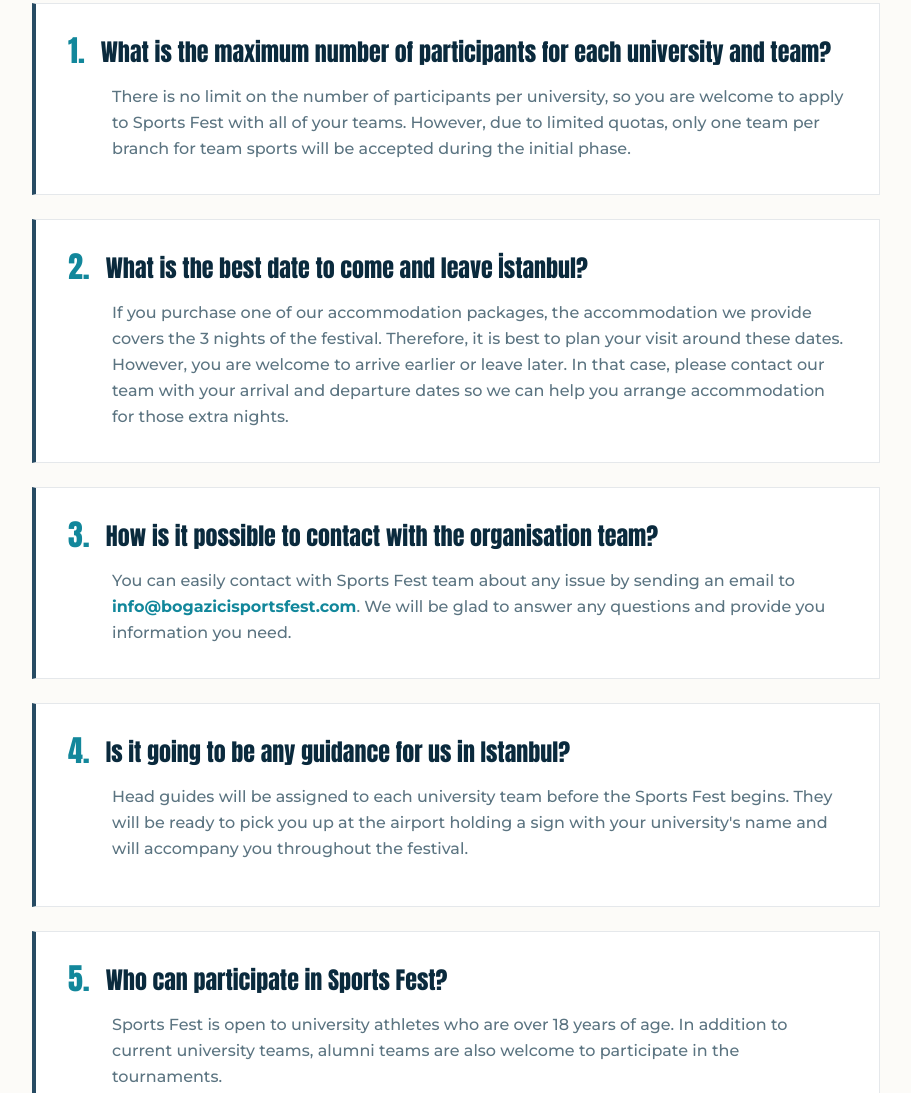
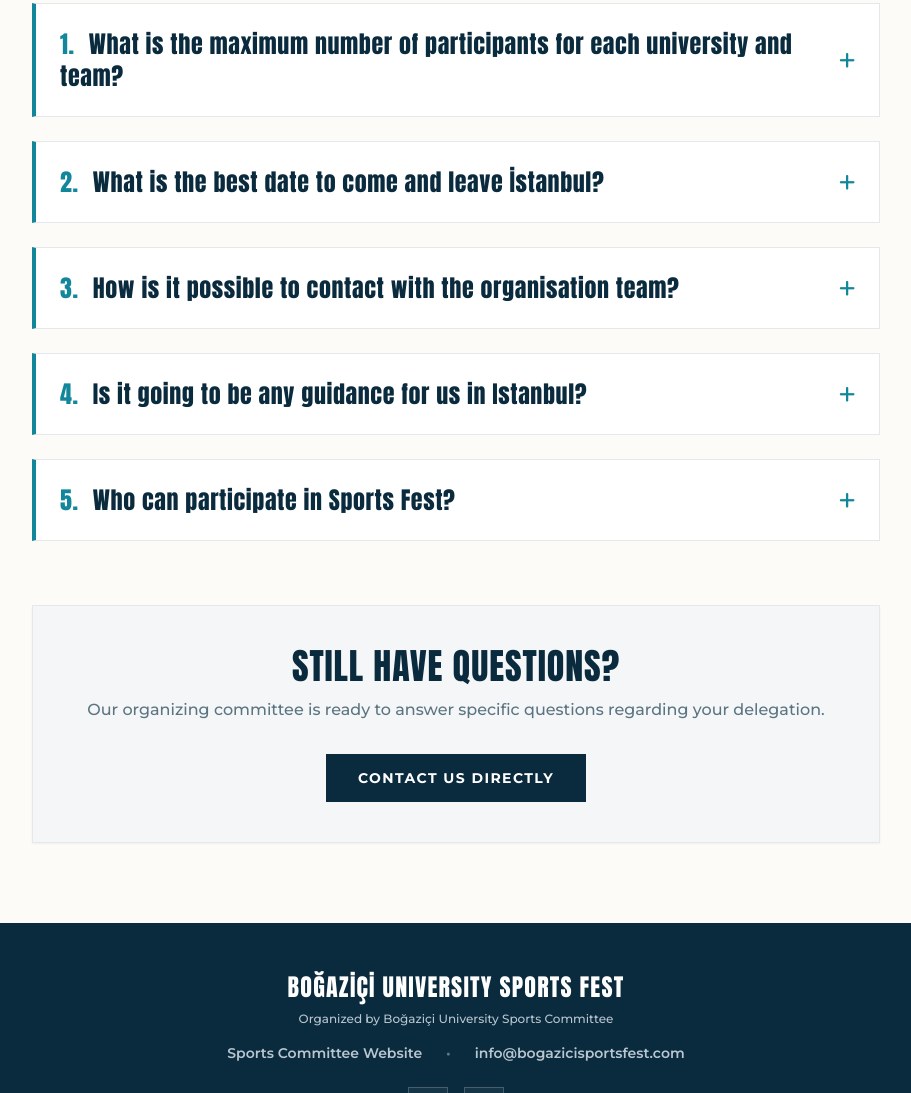
Before and after one commit to stnerd1983/sportsfest-website, a plain HTML site: page faq.html in a window 1280 px wide. Shown: the part 490-1583 px from the top of the page, without its empty margins (184-1095 px from the left). Drawn offline with nearby package versions, Linux system fonts and the light colour scheme.

Commit message:
Update site assets and optimizations

```diff
--- a/faq.html
+++ b/faq.html
@@ -4,6 +4,18 @@
   <meta charset="UTF-8" />
   <meta name="viewport" content="width=device-width, initial-scale=1.0"/>
   <title>FAQ | Boğaziçi Sports Fest</title>
+
+  <meta name="description" content="The first and only international universities sports festival held in Turkey, by Boğaziçi Univ. @sportscommittee #since1980." />
+
+  <!-- FAVICON (Square WEBP) -->
+  <link rel="icon" type="image/webp" href="general%20media/favicon.webp">
+  <link rel="apple-touch-icon" href="general%20media/favicon.webp">
+
+  <!-- OPEN GRAPH -->
+  <meta property="og:title" content="FAQ | Boğaziçi Sports Fest" />
+  <meta property="og:description" content="The first and only international universities sports festival held in Turkey, by Boğaziçi Univ. @sportscommittee #since1980." />
+  <meta property="og:image" content="general%20media/sportsfest.webp" />
+  <meta property="og:type" content="website" />
 
   <script src="https://cdn.tailwindcss.com"></script>
   <link rel="preconnect" href="https://fonts.googleapis.com">
@@ -59,6 +71,20 @@
     }
   </style>
   <script>
+    function toggleFaq(id) {
+      const content = document.getElementById('faq-content-' + id);
+      const icon = document.getElementById('faq-icon-' + id);
+      if (content.classList.contains('hidden')) {
+        content.classList.remove('hidden');
+        icon.classList.remove('fa-plus');
+        icon.classList.add('fa-minus');
+      } else {
+        content.classList.add('hidden');
+        icon.classList.remove('fa-minus');
+        icon.classList.add('fa-plus');
+      }
+    }
+
     function toggleMobileMenu() {
       const menu = document.getElementById('mobile-menu');
       const icon = document.getElementById('mobile-menu-icon');
@@ -74,6 +100,15 @@
         icon.classList.add('fa-bars');
       }
     }
+
+    function closeMobileMenu() {
+      const menu = document.getElementById('mobile-menu');
+      const icon = document.getElementById('mobile-menu-icon');
+      menu.classList.add('hidden');
+      menu.classList.remove('flex');
+      icon.classList.remove('fa-xmark');
+      icon.classList.add('fa-bars');
+    }
   </script>
 </head>
 <body class="antialiased selection:bg-brand-accent selection:text-white min-h-screen flex flex-col justify-between relative overflow-x-hidden">
@@ -84,7 +119,7 @@
 
       <a href="index.html" class="flex items-center gap-3 border-r border-brand-divider pr-6">
         <div class="w-12 h-12 rounded-xl overflow-hidden border-2 border-brand-border bg-brand-card flex items-center justify-center">
-          <img src="general media/sportsfest.png" alt="Sports Fest Logo" class="w-full h-full object-cover">
+          <img src="general media/sportsfest.webp" alt="Sports Fest Logo" class="w-full h-full object-cover">
         </div>
         <div class="text-left">
           <span class="font-display text-2xl tracking-wide block leading-none text-brand-h1">SPORTS FEST</span>
@@ -121,14 +156,14 @@
 
     <!-- Mobile Dropdown Menu -->
     <div id="mobile-menu" class="hidden lg:hidden absolute top-24 left-0 w-full bg-brand-bg_primary border-b border-brand-border shadow-xl flex-col px-6 py-4 gap-2 text-sm font-bold z-40">
-      <a href="index.html" class="text-brand-h2 hover:text-brand-accent transition-colors py-3 border-b border-brand-divider">Home</a>
-      <a href="index.html#disciplines" class="text-brand-h2 hover:text-brand-accent transition-colors py-3 border-b border-brand-divider">Disciplines</a>
-      <a href="index.html#packages" class="text-brand-h2 hover:text-brand-accent transition-colors py-3 border-b border-brand-divider">Packages</a>
-      <a href="index.html#history" class="text-brand-h2 hover:text-brand-accent transition-colors py-3 border-b border-brand-divider">History</a>
-      <a href="index.html#istanbul" class="text-brand-h2 hover:text-brand-accent transition-colors py-3 border-b border-brand-divider">Istanbul</a>
-      <a href="faq.html" class="text-brand-dark transition-colors py-3 border-b border-brand-divider">FAQ</a>
-      <a href="contact.html" class="text-brand-h2 hover:text-brand-accent transition-colors py-3 border-b border-brand-divider">Contact Us</a>
-      <a href="gallery-legacy.html" class="text-brand-h2 hover:text-brand-accent transition-colors py-3 border-b border-brand-divider flex items-center gap-2"><i class="fa-solid fa-images"></i> Legacy & Gallery</a>
+      <a href="index.html" onclick="closeMobileMenu()" class="text-brand-h2 hover:text-brand-accent transition-colors py-3 border-b border-brand-divider">Home</a>
+      <a href="index.html#disciplines" onclick="closeMobileMenu()" class="text-brand-h2 hover:text-brand-accent transition-colors py-3 border-b border-brand-divider">Disciplines</a>
+      <a href="index.html#packages" onclick="closeMobileMenu()" class="text-brand-h2 hover:text-brand-accent transition-colors py-3 border-b border-brand-divider">Packages</a>
+      <a href="index.html#history" onclick="closeMobileMenu()" class="text-brand-h2 hover:text-brand-accent transition-colors py-3 border-b border-brand-divider">History</a>
+      <a href="index.html#istanbul" onclick="closeMobileMenu()" class="text-brand-h2 hover:text-brand-accent transition-colors py-3 border-b border-brand-divider">Istanbul</a>
+      <a href="faq.html" onclick="closeMobileMenu()" class="text-brand-dark transition-colors py-3 border-b border-brand-divider">FAQ</a>
+      <a href="contact.html" onclick="closeMobileMenu()" class="text-brand-h2 hover:text-brand-accent transition-colors py-3 border-b border-brand-divider">Contact Us</a>
+      <a href="gallery-legacy.html" onclick="closeMobileMenu()" class="text-brand-h2 hover:text-brand-accent transition-colors py-3 border-b border-brand-divider flex items-center gap-2"><i class="fa-solid fa-images"></i> Legacy & Gallery</a>
       <a href="https://surveys.questionpro.com/a/TakeSurvey?tt=ApqzZPrv87oECHrPeIW9eQ%3D%3D" target="_blank" rel="noopener noreferrer" class="mt-4 mb-2 px-5 py-3 bg-brand-dark text-white text-xs font-bold uppercase tracking-widest text-center transition-all rounded-none shadow-sm block">
         Apply Now!
       </a>
@@ -146,65 +181,73 @@
       <p class="text-brand-body text-lg max-w-2xl mx-auto mt-6 font-medium leading-relaxed">Everything you need to know about preparing for and attending Boğaziçi University Sports Fest.</p>
     </div>
 
-    <!-- FAQ List -->
+    <!-- FAQ Accordion List -->
     <div class="space-y-6">
 
       <!-- Q1 -->
-      <div class="sharp-card p-8 border-l-4 border-l-brand-h2 hover:border-l-brand-accent transition-all">
-        <h3 class="font-display text-2xl text-brand-h1 mb-4 flex items-start gap-4">
-          <span class="text-brand-accent text-3xl leading-none">1.</span>
-          What is the maximum number of participants for each university and team?
-        </h3>
-        <p class="text-brand-body font-medium leading-relaxed pl-11">
+      <div class="sharp-card border-l-4 border-l-brand-accent transition-all duration-300">
+        <button onclick="toggleFaq(1)" class="w-full p-6 flex justify-between items-center text-left hover:bg-brand-bg_secondary transition-colors focus:outline-none">
+          <span class="font-display text-xl md:text-2xl text-brand-h1 tracking-wide"><span class="text-brand-accent mr-2">1.</span> What is the maximum number of participants for each university and team?</span>
+          <i id="faq-icon-1" class="fa-solid fa-plus text-brand-accent text-lg ml-4 flex-shrink-0"></i>
+        </button>
+        <div id="faq-content-1" class="hidden p-6 border-t border-brand-divider text-sm leading-relaxed text-brand-body bg-white font-medium">
           There is no limit on the number of participants per university, so you are welcome to apply to Sports Fest with all of your teams. However, due to limited quotas, only one team per branch for team sports will be accepted during the initial phase.
-        </p>
+        </div>
       </div>
 
       <!-- Q2 -->
-      <div class="sharp-card p-8 border-l-4 border-l-brand-h2 hover:border-l-brand-accent transition-all">
-        <h3 class="font-display text-2xl text-brand-h1 mb-4 flex items-start gap-4">
-          <span class="text-brand-accent text-3xl leading-none">2.</span>
-          What is the best date to come and leave İstanbul?
-        </h3>
-        <p class="text-brand-body font-medium leading-relaxed pl-11">
+      <div class="sharp-card border-l-4 border-l-brand-accent transition-all duration-300">
+        <button onclick="toggleFaq(2)" class="w-full p-6 flex justify-between items-center text-left hover:bg-brand-bg_secondary transition-colors focus:outline-none">
+          <span class="font-display text-xl md:text-2xl text-brand-h1 tracking-wide"><span class="text-brand-accent mr-2">2.</span> What is the best date to come and leave İstanbul?</span>
+          <i id="faq-icon-2" class="fa-solid fa-plus text-brand-accent text-lg ml-4 flex-shrink-0"></i>
+        </button>
+        <div id="faq-content-2" class="hidden p-6 border-t border-brand-divider text-sm leading-relaxed text-brand-body bg-white font-medium">
           If you purchase one of our accommodation packages, the accommodation we provide covers the 3 nights of the festival. Therefore, it is best to plan your visit around these dates. However, you are welcome to arrive earlier or leave later. In that case, please contact our team with your arrival and departure dates so we can help you arrange accommodation for those extra nights.
-        </p>
+        </div>
       </div>
 
       <!-- Q3 -->
-      <div class="sharp-card p-8 border-l-4 border-l-brand-h2 hover:border-l-brand-accent transition-all">
-        <h3 class="font-display text-2xl text-brand-h1 mb-4 flex items-start gap-4">
-          <span class="text-brand-accent text-3xl leading-none">3.</span>
-          How is it possible to contact with the organisation team?
-        </h3>
-        <p class="text-brand-body font-medium leading-relaxed pl-11">
+      <div class="sharp-card border-l-4 border-l-brand-accent transition-all duration-300">
+        <button onclick="toggleFaq(3)" class="w-full p-6 flex justify-between items-center text-left hover:bg-brand-bg_secondary transition-colors focus:outline-none">
+          <span class="font-display text-xl md:text-2xl text-brand-h1 tracking-wide"><span class="text-brand-accent mr-2">3.</span> How is it possible to contact with the organisation team?</span>
+          <i id="faq-icon-3" class="fa-solid fa-plus text-brand-accent text-lg ml-4 flex-shrink-0"></i>
+        </button>
+        <div id="faq-content-3" class="hidden p-6 border-t border-brand-divider text-sm leading-relaxed text-brand-body bg-white font-medium">
           You can easily contact with Sports Fest team about any issue by sending an email to <a href="mailto:info@bogazicisportsfest.com" class="text-brand-accent font-bold hover:underline">info@bogazicisportsfest.com</a>. We will be glad to answer any questions and provide you information you need.
-        </p>
+        </div>
       </div>
 
       <!-- Q4 -->
-      <div class="sharp-card p-8 border-l-4 border-l-brand-h2 hover:border-l-brand-accent transition-all">
-        <h3 class="font-display text-2xl text-brand-h1 mb-4 flex items-start gap-4">
-          <span class="text-brand-accent text-3xl leading-none">4.</span>
-          Is it going to be any guidance for us in Istanbul?
-        </h3>
-        <p class="text-brand-body font-medium leading-relaxed pl-11 mb-3">
+      <div class="sharp-card border-l-4 border-l-brand-accent transition-all duration-300">
+        <button onclick="toggleFaq(4)" class="w-full p-6 flex justify-between items-center text-left hover:bg-brand-bg_secondary transition-colors focus:outline-none">
+          <span class="font-display text-xl md:text-2xl text-brand-h1 tracking-wide"><span class="text-brand-accent mr-2">4.</span> Is it going to be any guidance for us in Istanbul?</span>
+          <i id="faq-icon-4" class="fa-solid fa-plus text-brand-accent text-lg ml-4 flex-shrink-0"></i>
+        </button>
+        <div id="faq-content-4" class="hidden p-6 border-t border-brand-divider text-sm leading-relaxed text-brand-body bg-white font-medium">
           Head guides will be assigned to each university team before the Sports Fest begins. They will be ready to pick you up at the airport holding a sign with your university's name and will accompany you throughout the festival.
-        </p>
+        </div>
       </div>
 
       <!-- Q5 -->
-      <div class="sharp-card p-8 border-l-4 border-l-brand-h2 hover:border-l-brand-accent transition-all">
-        <h3 class="font-display text-2xl text-brand-h1 mb-4 flex items-start gap-4">
-          <span class="text-brand-accent text-3xl leading-none">5.</span>
-          Who can participate in Sports Fest?
-        </h3>
-        <p class="text-brand-body font-medium leading-relaxed pl-11 mb-3">
+      <div class="sharp-card border-l-4 border-l-brand-accent transition-all duration-300">
+        <button onclick="toggleFaq(5)" class="w-full p-6 flex justify-between items-center text-left hover:bg-brand-bg_secondary transition-colors focus:outline-none">
+          <span class="font-display text-xl md:text-2xl text-brand-h1 tracking-wide"><span class="text-brand-accent mr-2">5.</span> Who can participate in Sports Fest?</span>
+          <i id="faq-icon-5" class="fa-solid fa-plus text-brand-accent text-lg ml-4 flex-shrink-0"></i>
+        </button>
+        <div id="faq-content-5" class="hidden p-6 border-t border-brand-divider text-sm leading-relaxed text-brand-body bg-white font-medium">
           Sports Fest is open to university athletes who are over 18 years of age. In addition to current university teams, alumni teams are also welcome to participate in the tournaments.
-        </p>
+        </div>
       </div>
 
     </div>
+
+    <!-- ================= STILL HAVE QUESTIONS BANNER ================= -->
+    <div class="mt-16 sharp-card p-10 bg-brand-bg_secondary text-center shadow-sm">
+      <h3 class="font-display text-3xl md:text-4xl text-brand-h1 uppercase tracking-wide mb-3">Still have questions?</h3>
+      <p class="text-brand-body font-medium mb-8">Our organizing committee is ready to answer specific questions regarding your delegation.</p>
+      <a href="contact.html" class="inline-block px-8 py-3.5 bg-brand-dark text-white font-bold uppercase tracking-widest text-sm hover:bg-brand-h2 transition-all">Contact Us Directly</a>
+    </div>
+
   </main>
 
   <!-- ================= FOOTER ================= -->
@@ -233,9 +276,10 @@
       <div class="my-8 flex flex-col items-center justify-center">
         <div class="w-32 h-32 md:w-40 md:h-40 rounded-xl border border-white/10 flex items-center justify-center bg-brand-dark overflow-hidden p-1 shadow-lg">
           <video autoplay loop muted playsinline controlslist="nodownload" class="w-full h-full object-cover rounded-xl">
-            <source src="general media/torch-animation.mp4" type="video/mp4">
+            <source src="general media/torch-animation.webm" type="video/webm">
           </video>
         </div>
+        <span class="text-[11px] font-bold text-white tracking-widest uppercase mt-5 block">The Festival Flame Keeps Burning</span>
       </div>
 
       <div class="text-xs text-brand-footer_text border-t border-white/10 pt-6">
```
